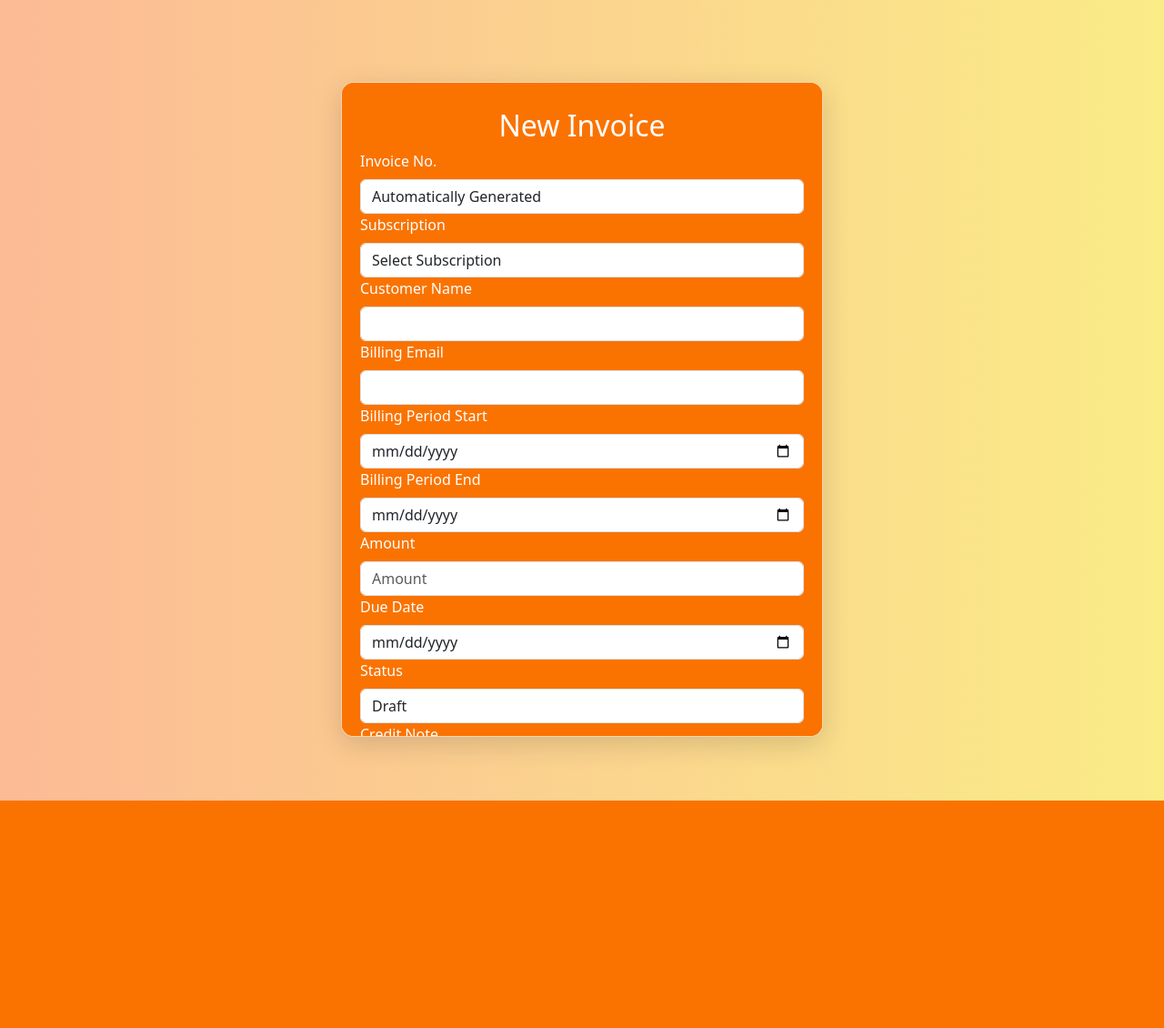
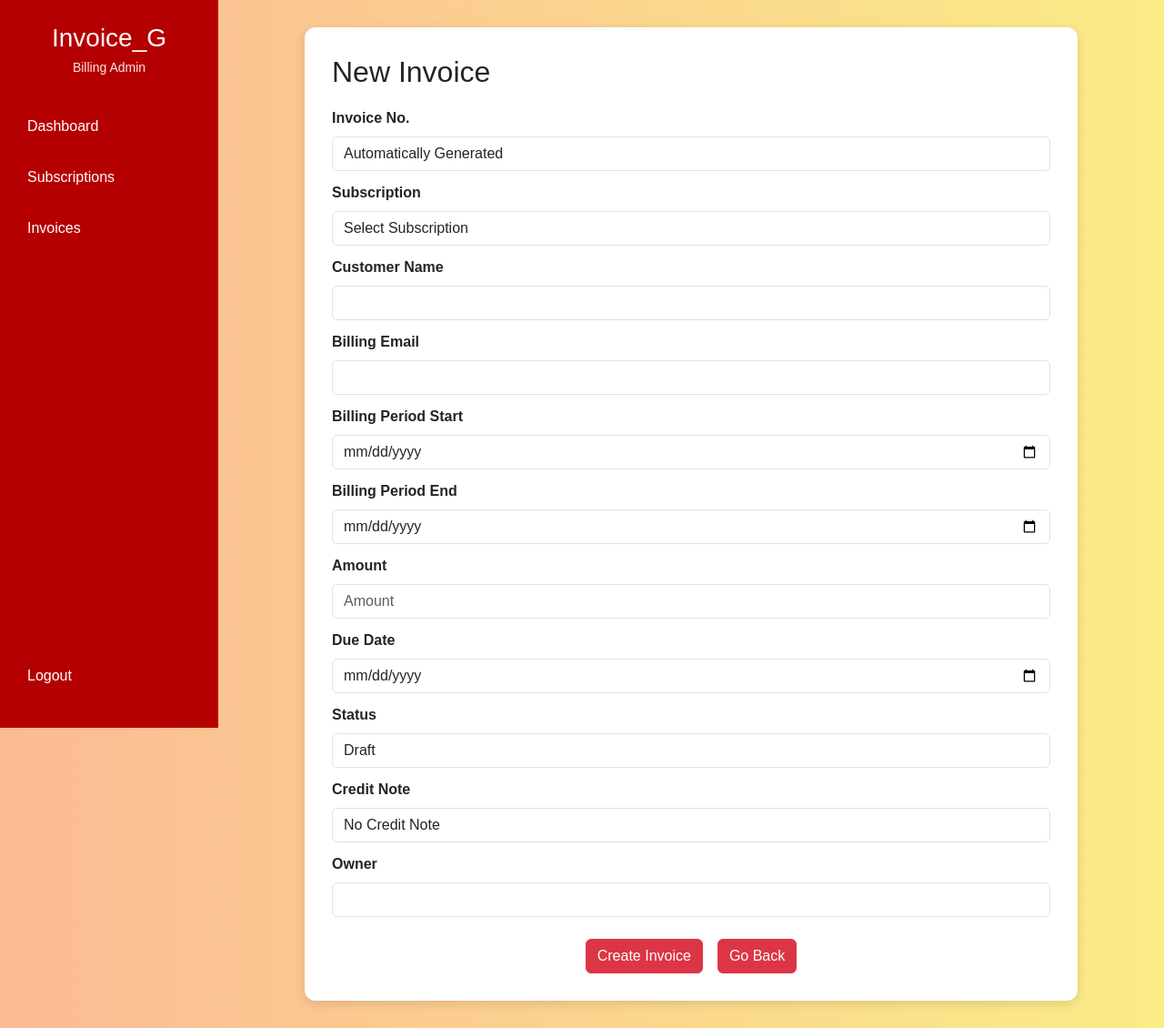
Before and after one commit to Gosia-Parveen/Invoice_G, a Django app: page /invoices/add/ in a window 1280 px wide. Shown: the whole page at 91% size. Before the commit the page ends 880 px from the top, so only its background shows below. Run offline with Django 5.2, Linux system fonts and the light colour scheme; the visitor is signed in with stand-in values (Sample User, id 1); data comes from the database, SQL or seed files in the repository; data that the repository does not hold is empty.

Commit message:
Fixing the slight access faults and errors and fixing the format

```diff
--- a/templates/invo_form.html
+++ b/templates/invo_form.html
@@ -1,5 +1,4 @@
 <!doctype html>
-
 <html lang="en">
 
 <head>
@@ -17,68 +16,192 @@
     <style>
         body {
             margin: 0;
-            min-height: 110vh;
-            width: 100%;
+            min-height: 100vh;
             background: linear-gradient(to left, #faec87, #fcba95);
-            padding-top: 20px;
-            display: flex;
-            justify-content: center;
-            align-items: center;
+            font-family: Arial, sans-serif;
         }
 
-        .container1 {
+        /* SIDEBAR */
+        .sidebar {
+            position: fixed;
+            top: 0;
+            left: 0;
+            width: 240px;
+            height: 100vh;
+            background: #b50001;
+            color: white;
+            padding: 25px 15px;
+            z-index: 1000;
+        }
 
-            width: 530px;
-            min-height: 350px;
-            max-height: 90vh;
-            overflow-y: auto;
+        .sidebar h3 {
+            text-align: center;
+            margin-bottom: 5px;
+        }
 
-            background-color: #fa7301;
-            padding: 28px 20px;
+        .sidebar .role {
+            text-align: center;
+            font-size: 14px;
+            margin-bottom: 30px;
+            opacity: 0.9;
+        }
 
-            border: 1px solid rgba(255, 255, 255, 0.7);
-            border-radius: 14px;
+        .sidebar a {
+            display: block;
+            color: white;
+            text-decoration: none;
+            padding: 12px 15px;
+            margin-bottom: 8px;
+            border-radius: 6px;
+        }
 
-            box-shadow: 0 8px 30px rgba(0, 0, 0, 0.15);
+        .sidebar a:hover {
+            background: rgba(255, 255, 255, 0.15);
+        }
 
+        .logout {
+            position: absolute;
+            bottom: 25px;
+            left: 15px;
+            right: 15px;
+        }
+
+        /* MAIN CONTENT */
+        .main-content {
+            margin-left: 240px;
+            padding: 30px;
+        }
+
+        .page-title {
+            font-weight: bold;
+            color: #b50001;
+        }
+
+        /* FORM CARD */
+        .form-container {
+            background: white;
+            padding: 30px;
+            border-radius: 12px;
+            box-shadow: 0 3px 12px rgba(0, 0, 0, 0.12);
+            max-width: 850px;
+            margin: 0 auto;
+        }
+
+        .form-label {
+            font-weight: 600;
+            margin-top: 12px;
+        }
+
+        .form-control,
+        .form-select {
+            border-radius: 6px;
+        }
+
+        /* BUTTONS */
+        .btn-submit {
+            background-color: #b50001;
+            border-color: #b50001;
             color: white;
         }
 
-        .btn1 {
-
-            height: 50px;
-            width: 200px;
-
-            display: flex;
-            justify-content: center;
-            align-items: center;
-
-            background-color: #f3b900;
-            color: black;
-
+        .btn-submit:hover {
+            background-color: #8f0001;
+            border-color: #8f0001;
+            color: white;
         }
 
-        .btn1:hover {
+        .btn-back {
+            background-color: #6c757d;
+            border-color: #6c757d;
+            color: white;
+        }
 
-            background-color: #b50001;
+        .btn-back:hover {
+            background-color: #565e64;
+            border-color: #565e64;
             color: white;
+        }
 
+        /* DISABLED COLLABORATOR FIELD */
+        .collaborator-disabled {
+            background-color: #e9ecef !important;
+            cursor: not-allowed;
+            opacity: 0.75;
+        }
+
+        .helper-text {
+            font-size: 13px;
+            color: #6c757d;
+            margin-top: 5px;
         }
     </style>
-
-
 </head>
 
 <body>
 
-    <div class="container1">
+    <!-- SIDEBAR -->
+    <div class="sidebar">
+
+        <h3>Invoice_G</h3>
+
+        <div class="role">
+
+            {% if user.is_superuser %}
+                Billing Admin
+            {% else %}
+                Account Manager ({{ user.first_name }})
+            {% endif %}
+
+        </div>
+
+        {% if user.is_superuser %}
+
+            <a href="{% url 'admin_dash' %}">
+                Dashboard
+            </a>
+
+        {% else %}
+
+            <a href="{% url 'acc_man' %}">
+                Dashboard
+            </a>
+
+        {% endif %}
+
+        <a href="{% url 'subs_tab' %}">
+            Subscriptions
+        </a>
+
+        <a href="{% url 'invoice_list' %}">
+            Invoices
+        </a>
+
+        <div class="logout">
+
+            <a href="{% url 'logout' %}">
+                Logout
+            </a>
+
+        </div>
+
+    </div>
+
+    <!-- ================= MAIN CONTENT ================= -->
+
+    <div class="main-content">
+
+
+        <div class="form-container">
+
 
             <form method="POST">
 
                 {% csrf_token %}
 
+
                 <!-- TITLE -->
-            <h2 style="text-align:center;">
+
+                <h2>
 
                     {% if invoice %}
                         Edit Invoice
@@ -90,26 +213,32 @@
 
 
                 <!-- INVOICE NUMBER -->
+
                 <label class="form-label">
                     Invoice No.
                 </label>
 
-            <input type="text"
+                <input
+                    type="text"
                     class="form-control"
                     value="{{ invoice.invoice_number|default:'Automatically Generated' }}"
-                   readonly>
+                    readonly
+                >
 
 
                 <!-- SUBSCRIPTION -->
+
                 <label for="subscription" class="form-label">
                     Subscription
                 </label>
 
-            <select class="form-control"
+                <select
+                    class="form-control"
                     id="subscription"
                     name="subscription"
                     {% if invoice and invoice.status != "Draft" %}disabled{% endif %}
-                    required>
+                    required
+                >
 
                     <option value="">
                         Select Subscription
@@ -117,10 +246,14 @@
 
                     {% for subscription in subscriptions %}
 
-                    <option value="{{ subscription.id }}"
+                        <option
+                            value="{{ subscription.id }}"
                             data-customer="{{ subscription.customer_name }}"
                             data-email="{{ subscription.billing_email }}"
-                            {% if invoice.subscription_id == subscription.id %}selected{% endif %}>
+                            {% if invoice.subscription_id == subscription.id %}
+                                selected
+                            {% endif %}
+                        >
 
                             {{ subscription.plan }} - {{ subscription.customer_name }}
 
@@ -132,63 +265,77 @@
 
 
                 <!-- CUSTOMER NAME -->
+
                 <label for="customername" class="form-label">
                     Customer Name
                 </label>
 
-            <input type="text"
+                <input
+                    type="text"
                     class="form-control"
                     id="customername"
                     value="{{ invoice.subscription.customer_name|default:'' }}"
-                   readonly>
+                    readonly
+                >
 
 
                 <!-- BILLING EMAIL -->
+
                 <label for="billingemail" class="form-label">
                     Billing Email
                 </label>
 
-            <input type="email"
+                <input
+                    type="email"
                     class="form-control"
                     id="billingemail"
                     value="{{ invoice.subscription.billing_email|default:'' }}"
-                   readonly>
+                    readonly
+                >
 
 
                 <!-- BILLING PERIOD START -->
+
                 <label for="billingperiodstart" class="form-label">
                     Billing Period Start
                 </label>
 
-            <input type="date"
+                <input
+                    type="date"
                     class="form-control"
                     id="billingperiodstart"
                     name="billing_period_start"
                     value="{{ invoice.billing_period_start|date:'Y-m-d' }}"
                     {% if invoice and invoice.status != "Draft" %}readonly{% endif %}
-                   required>
+                    required
+                >
 
 
                 <!-- BILLING PERIOD END -->
+
                 <label for="billingperiodend" class="form-label">
                     Billing Period End
                 </label>
 
-            <input type="date"
+                <input
+                    type="date"
                     class="form-control"
                     id="billingperiodend"
                     name="billing_period_end"
                     value="{{ invoice.billing_period_end|date:'Y-m-d' }}"
                     {% if invoice and invoice.status != "Draft" %}readonly{% endif %}
-                   required>
+                    required
+                >
 
 
                 <!-- AMOUNT -->
+
                 <label for="amount" class="form-label">
                     Amount
                 </label>
 
-            <input type="number"
+                <input
+                    type="number"
                     class="form-control"
                     id="amount"
                     name="amount"
@@ -197,96 +344,136 @@
                     step="0.01"
                     min="0"
                     {% if invoice and invoice.status != "Draft" %}readonly{% endif %}
-                   required>
+                    required
+                >
 
 
                 <!-- DUE DATE -->
+
                 <label for="duedate" class="form-label">
                     Due Date
                 </label>
 
-            <input type="date"
+                <input
+                    type="date"
                     class="form-control"
                     id="duedate"
                     name="due_date"
                     value="{{ invoice.due_date|date:'Y-m-d' }}"
-                   required>
+                    required
+                >
 
 
                 <!-- STATUS -->
+
                 <label for="status" class="form-label">
                     Status
                 </label>
 
-            <input type="text"
+                <input
+                    type="text"
                     class="form-control"
                     id="status"
                     value="{{ invoice.status|default:'Draft' }}"
-                   readonly>
+                    readonly
+                >
 
 
                 <!-- CREDIT NOTE -->
+
                 <label for="creditnote" class="form-label">
                     Credit Note
                 </label>
 
-            <input type="text"
+                <input
+                    type="text"
                     class="form-control"
                     id="creditnote"
                     value="{% if invoice.credit_note %}{{ invoice.credit_note.amount }}{% else %}No Credit Note{% endif %}"
-                   readonly>
+                    readonly
+                >
 
 
                 <!-- OWNER -->
+
                 <label for="owner" class="form-label">
                     Owner
                 </label>
 
-            <input type="text"
+                <input
+                    type="text"
                     class="form-control"
                     id="owner"
                     value="{{ invoice.subscription.owner.username|default:'' }}"
-                   readonly>
+                    readonly
+                >
 
 
                 <!-- BUTTONS -->
-            <div class="d-flex justify-content-center gap-3 mt-3">
 
-                <button class="btn btn-danger btn1"
-                        type="submit">
-                    Submit
+                <div class="d-flex justify-content-center gap-3 mt-4">
+
+                    <button
+                        class="btn btn-danger btn1"
+                        type="submit"
+                    >
+                        {% if invoice %}
+                            Save Changes
+                        {% else %}
+                            Create Invoice
+                        {% endif %}
                     </button>
 
-                <a class="btn btn-danger btn1"
-                   href="{% url 'invoice_list' %}">
+
+                    <a
+                        class="btn btn-danger btn1"
+                        href="{% url 'invoice_list' %}"
+                    >
                         Go Back
                     </a>
 
                 </div>
 
+
             </form>
+
+
+        </div>
 
     </div>
 
 
+    <!-- ================= JAVASCRIPT ================= -->
+
     <script>
-        const subscriptionSelect = document.getElementById("subscription");
-        const customerName = document.getElementById("customername");
-        const billingEmail = document.getElementById("billingemail");
+
+        const subscriptionSelect =
+            document.getElementById("subscription");
+
+        const customerName =
+            document.getElementById("customername");
+
+        const billingEmail =
+            document.getElementById("billingemail");
+
 
         subscriptionSelect.addEventListener("change", function () {
 
             const selectedOption =
                 this.options[this.selectedIndex];
 
+
             customerName.value =
                 selectedOption.dataset.customer || "";
+
 
             billingEmail.value =
                 selectedOption.dataset.email || "";
 
         });
+
     </script>
+
 
 </body>
 
```
Lines whose indentation alone changed are shown as unchanged.
